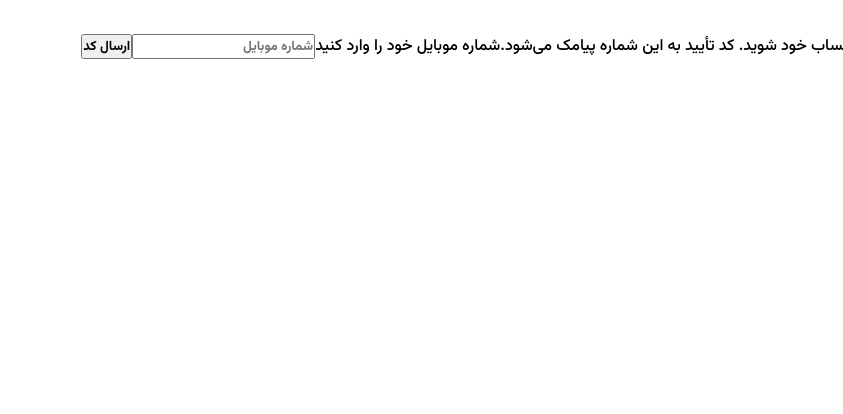
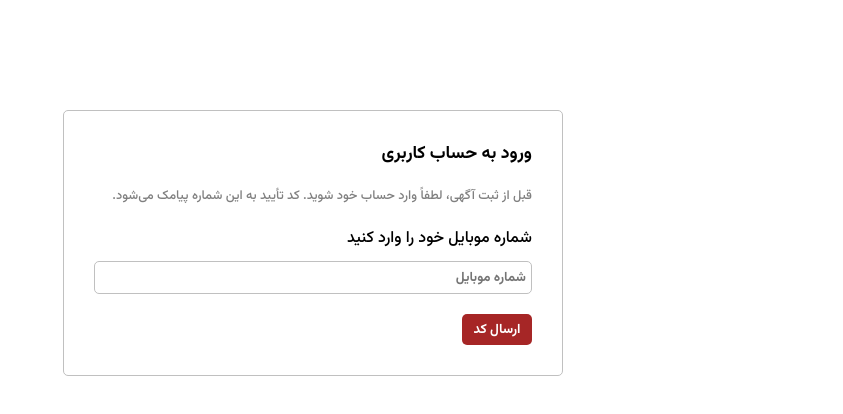
Before and after one commit to MAGNET-CODE/divar-react, a React (Vite) app: page /auth in a window 1280 px wide. Shown: the top 414 px of the page, without its empty margins (437-1280 px from the left). Built offline with nearby package versions, Linux system fonts and the light colour scheme; no server answers.

Commit message:
add-style-for-register

```diff
--- a/src/components/template/CheckOtpForm.jsx
+++ b/src/components/template/CheckOtpForm.jsx
@@ -4,6 +4,8 @@
 import { checkOtp } from 'services/auth';
 import { setCookie } from 'utils/cookie';
 import { getProfile } from 'services/user';
+
+import styles from "./CheckOtpForm.module.css";
 
 function CheckOtpForm({ code, setCode, mobile, setStep }) {
     const navigate = useNavigate();
@@ -30,7 +32,7 @@
 
     }
   return (
-    <form onSubmit={submitHandler}>
+    <form onSubmit={submitHandler} className={styles.form}>
         <p>کد تأیید را وارد کنید</p>
         <span>
         کد پیامک‌شده به شمارۀ «{mobile}» را وارد کنید.
@@ -43,7 +45,7 @@
             onChange={(e) => setCode(e.target.value)}
         />
         <button type="submit">ورود</button>
-        <button onClick={() => setStep(1)}>تغیر شماره موبایل</button>
+        <button onClick={() => setStep(1)} className={styles.backButton}>تغیر شماره موبایل</button>
     </form>
   )
 }
--- /dev/null
+++ b/src/components/template/CheckOtpForm.module.css
@@ -0,0 +1,47 @@
+.form {
+    max-width: 500px;
+    margin: auto;
+    display: flex;
+    flex-direction: column;
+    margin-top: 100px;
+    border: 1px solid silver;
+    border-radius: 5px;
+    padding: 30px;
+}
+
+.form p {
+    font-size: 1.1rem;
+    font-weight: 400;
+    margin-bottom: 20px;
+}
+
+.form span {
+    color: grey;
+    font-size: 0.8rem;
+    margin-bottom: 20px;
+}
+
+.form input {
+    margin: 10px 0 20px;
+    padding: 5px;
+    border: 1px solid silver;
+    border-radius: 5px;
+}
+
+.form button {
+    width: 70px;
+    padding: 5px 10px;
+    border: none;
+    border-radius: 5px;
+    color: #fff;
+    background-color: #a62626;
+    cursor: pointer;
+}
+
+.form .backButton {
+    background-color: #fff;
+    color: #a62626;
+    border: 1px solid #a62626;
+    width: 150px;
+    margin-top: 30px;
+}
--- a/src/components/template/SendOtpForm.jsx
+++ b/src/components/template/SendOtpForm.jsx
@@ -1,5 +1,6 @@
-import React from 'react'
 import { sendOtp } from 'services/auth';
+
+import styles from "./SendOtpForm.module.css";
 
 function SendOtpForm({ setStep, mobile, setMobile }) {
     const submitHandler = async (event) => {
@@ -14,7 +15,7 @@
         console.log({response, error})
     }
   return (
-    <form onSubmit={submitHandler}>
+    <form onSubmit={submitHandler}  className={styles.form}>
         <p>ورود به حساب کاربری</p>
         <span>قبل از ثبت آگهی، لطفاً وارد حساب خود شوید.
             کد تأیید به این شماره پیامک می‌شود.
--- /dev/null
+++ b/src/components/template/SendOtpForm.module.css
@@ -0,0 +1,39 @@
+.form {
+    max-width: 500px;
+    margin: auto;
+    display: flex;
+    flex-direction: column;
+    margin-top: 100px;
+    border: 1px solid silver;
+    border-radius: 5px;
+    padding: 30px;
+}
+
+.form p {
+    font-size: 1.1rem;
+    font-weight: 400;
+    margin-bottom: 20px;
+}
+
+.form span {
+    color: grey;
+    font-size: 0.8rem;
+    margin-bottom: 20px;
+}
+
+.form input {
+    margin: 10px 0 20px;
+    padding: 5px;
+    border: 1px solid silver;
+    border-radius: 5px;
+}
+
+.form button {
+    width: 70px;
+    padding: 5px 10px;
+    border: none;
+    border-radius: 5px;
+    color: #fff;
+    background-color: #a62626;
+    cursor: pointer;
+}
```
